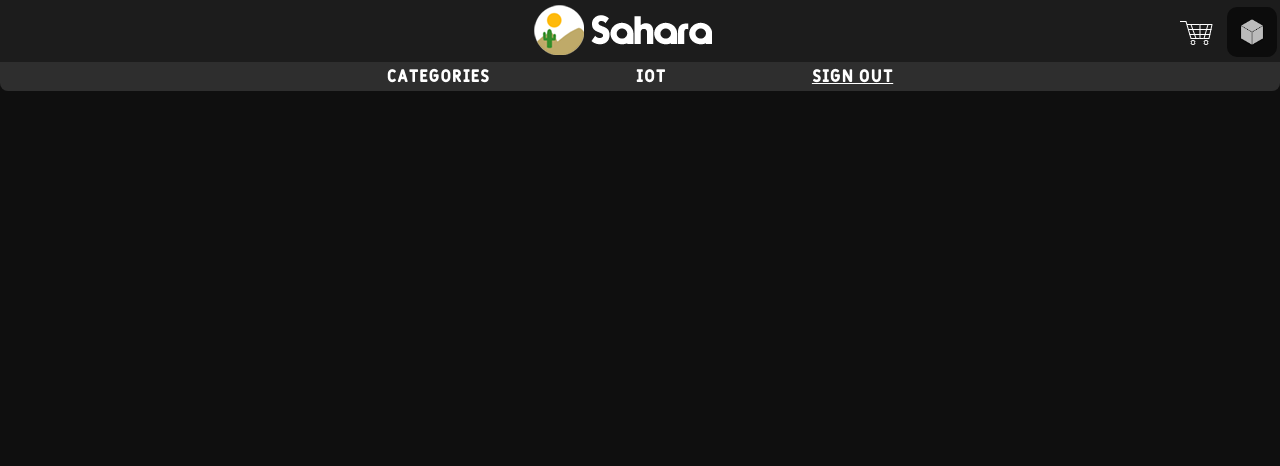
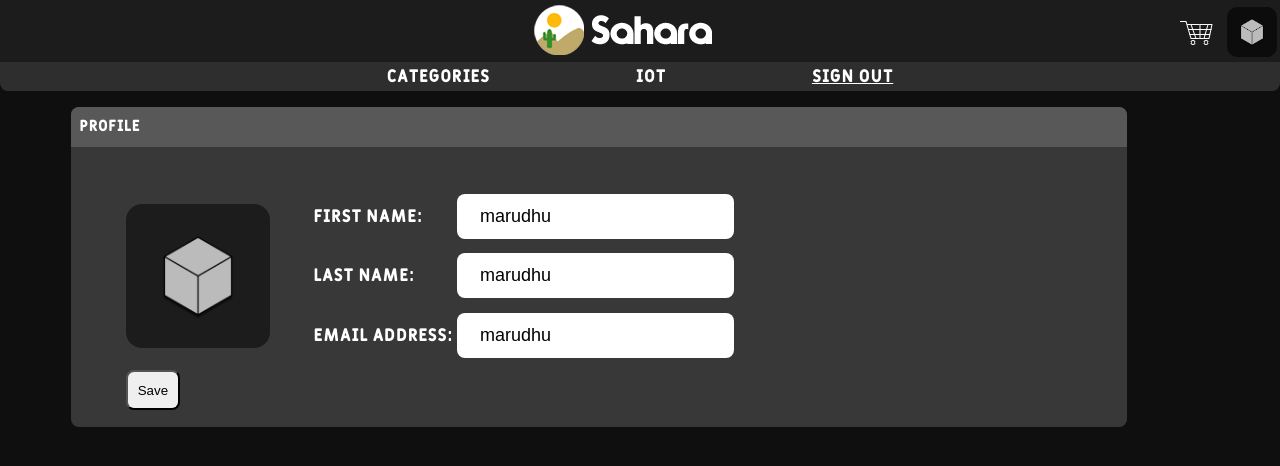
Before and after one commit to Team-De-bug/Sahara, a Django app: page /profile in a window 1280 px wide. Shown: the top 466 px of the page. Run offline with Django 3.2, Linux system fonts and the light colour scheme; a user stored in the database is signed in; data comes from the database, SQL or seed files in the repository; both versions use the stored data as it was after the commit; some libraries are stand-ins or nearby versions.

Commit message:
Fixed profile page

```diff
--- a/mysite/shop/static/sahara/style.css
+++ b/mysite/shop/static/sahara/style.css
@@ -276,7 +276,7 @@ a{
 
 #profile_name{
     background-color: #383838;
-    height: 28em;
+    height: 20em;
     width: 90%;
     margin-top: 1em;
     border-radius: 8px;
@@ -307,3 +307,24 @@ a{
 #profile_img{
     height: 120px;
 }
+
+#profile_info{
+    height: auto;
+}
+
+#info_table{
+    height: 10em;
+    width: auto;
+    margin-left: 2em;
+    margin-top: 2em;
+}
+
+#profile_table{
+    margin-left: 2em;
+}
+
+#save{
+    width: 4em;
+    height: 3em;
+    border-radius: 8px;
+}
--- a/mysite/user/templates/user/profile.html
+++ b/mysite/user/templates/user/profile.html
@@ -2,16 +2,49 @@
 {% load static%}
 
 {%block content%}
-{% for item in items%}
-
 <div id="profile_name">
     <div id="profile_title">
         Profile
     </div>
-    <div id="profile_imgdiv">
-        <img id="profile_img" src="{{user.profile.profile_pic.url}}">
-    </div>
+    <table id="profile_table">
+        <tr>
+            <td>
+                <div id="profile_imgdiv">
+                    <img id="profile_img" src="{{user.profile.profile_pic.url}}">
+                </div>
+            </td>
+            <td>
+                <div id="profile_info">
+                    <table id="info_table">
+                        <tr>
+                            <td>First Name:
+                            </td>
+                            <td>
+                               <input value=" {{user.profile.user}}">
+                            </td>
+                        </tr>
+                        <tr>
+                            <td>Last Name:
+                            </td>
+                            <td>
+                                <input value=" {{user.profile.user}}">
+                            </td>
+                        </tr>
+                        <tr>
+                            <td>Email Address:
+                            </td>
+                            <td>
+                               <input value=" {{user.profile.user}}">
+                            </td>
+                        </tr>
+                    </table>
+                </div>
+            </td>
+        </tr>
+        <tr>
+            <td><button id="save" type="submit" >Save</button>
+            </td>
+        </tr>
+    </table>
 </div>
-
-{% endfor %}
 {% endblock %}
```
Also changed, not shown: mysite/db.sqlite3, mysite/media/profile_pics/YouTube_Logo_png.png (added).
